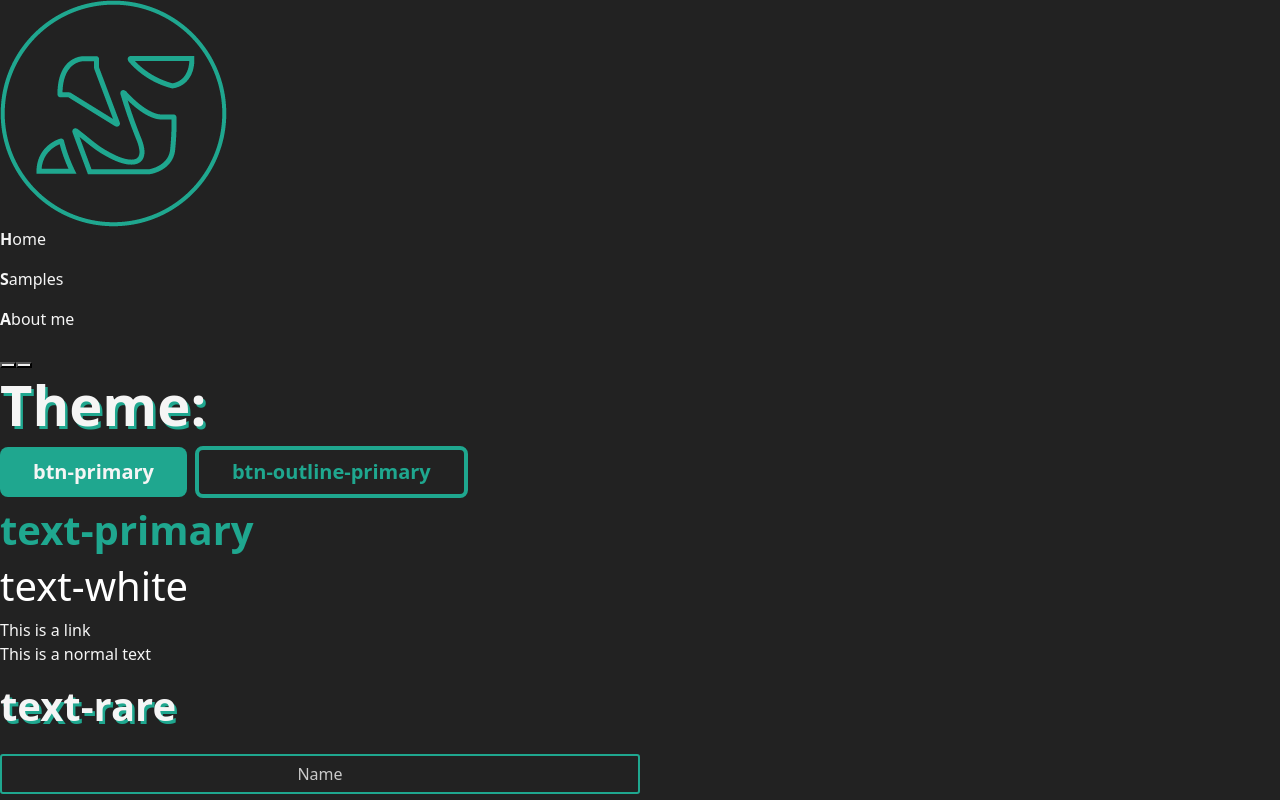
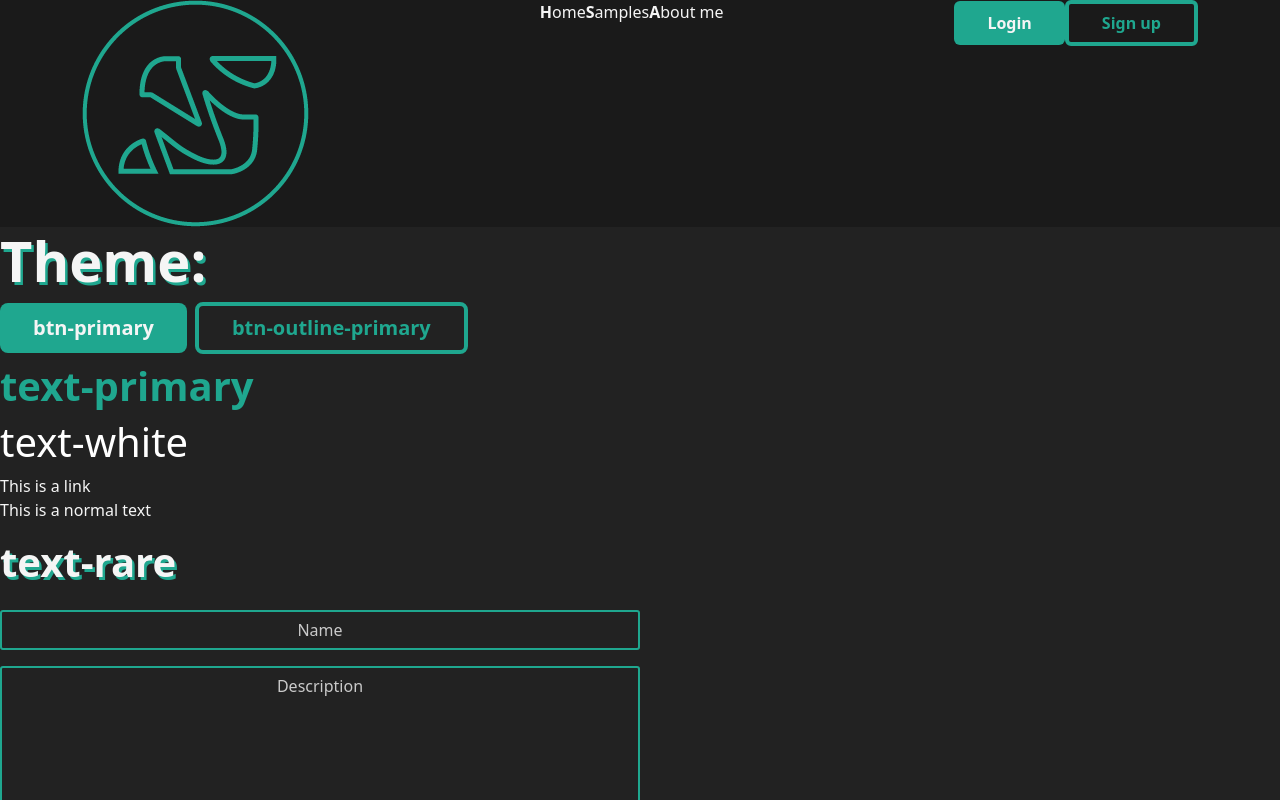
Before and after one commit to mobinbarmar/Personal-Web, an Angular app in the folder Angular/: page / in a window 1280 px wide. Shown: the top 800 px of the page. Built offline with nearby package versions, Linux system fonts and the light colour scheme; no server answers.

Commit message:
navbar is organized

```diff
--- a/Angular/src/app/shared/nav/nav.component.html
+++ b/Angular/src/app/shared/nav/nav.component.html
@@ -1,14 +1,16 @@
-<div>
+<div class="bg-black2">
+    <div class="d-flex justify-content-between container">
         <div>
             <app-logo></app-logo>
         </div>
-    <div class="options">
+        <div class="options d-flex">
             <p>Home</p>
             <p>Samples</p>
             <p>About me</p>
         </div>
         <div>
-        <button></button>
-        <button></button>
+            <button class="btn btn-primary">Login</button>
+            <button class="btn btn-outline-primary">Sign up</button>
         </div>
     </div>
+</div>
```
Lines whose indentation alone changed are shown as unchanged.
